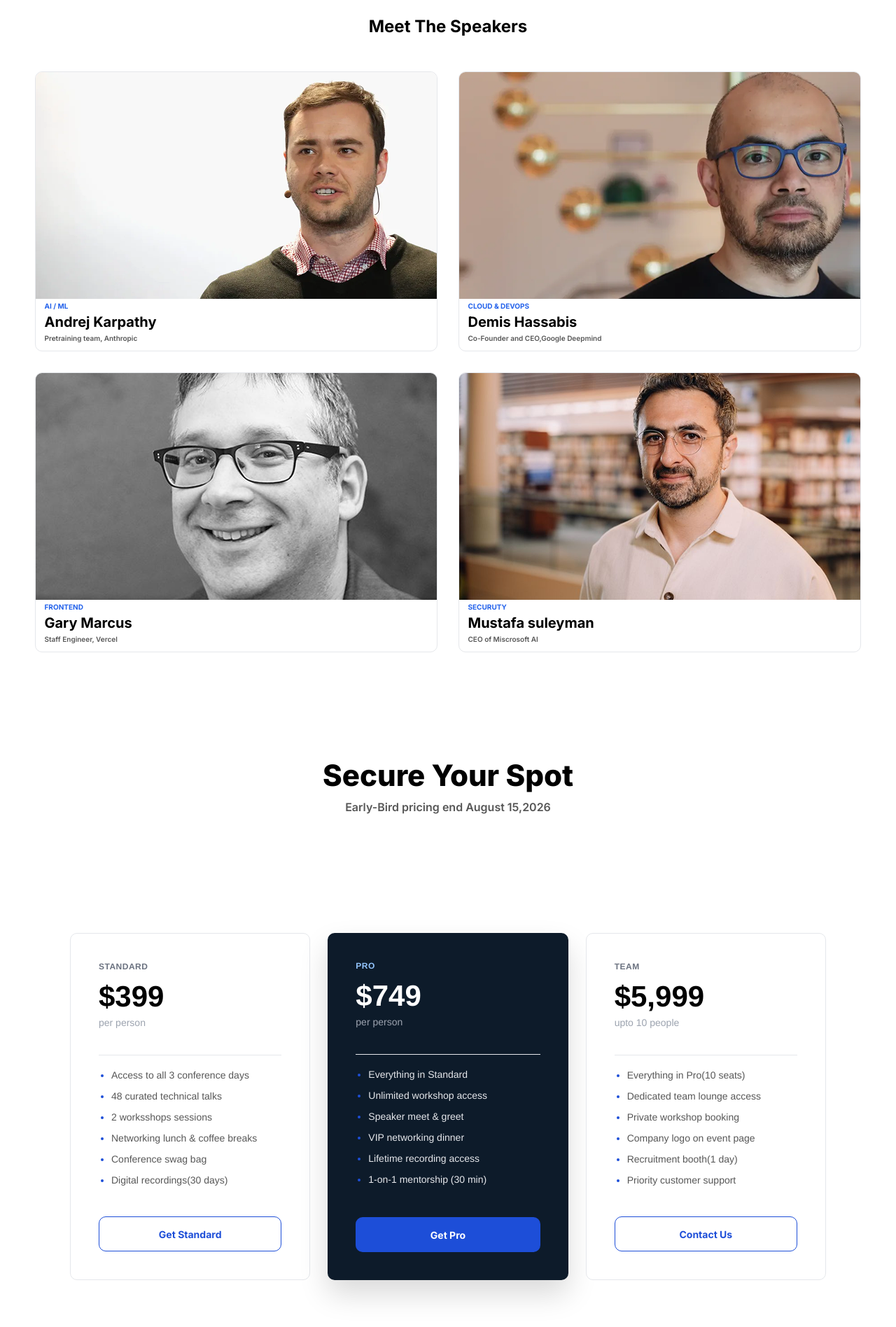
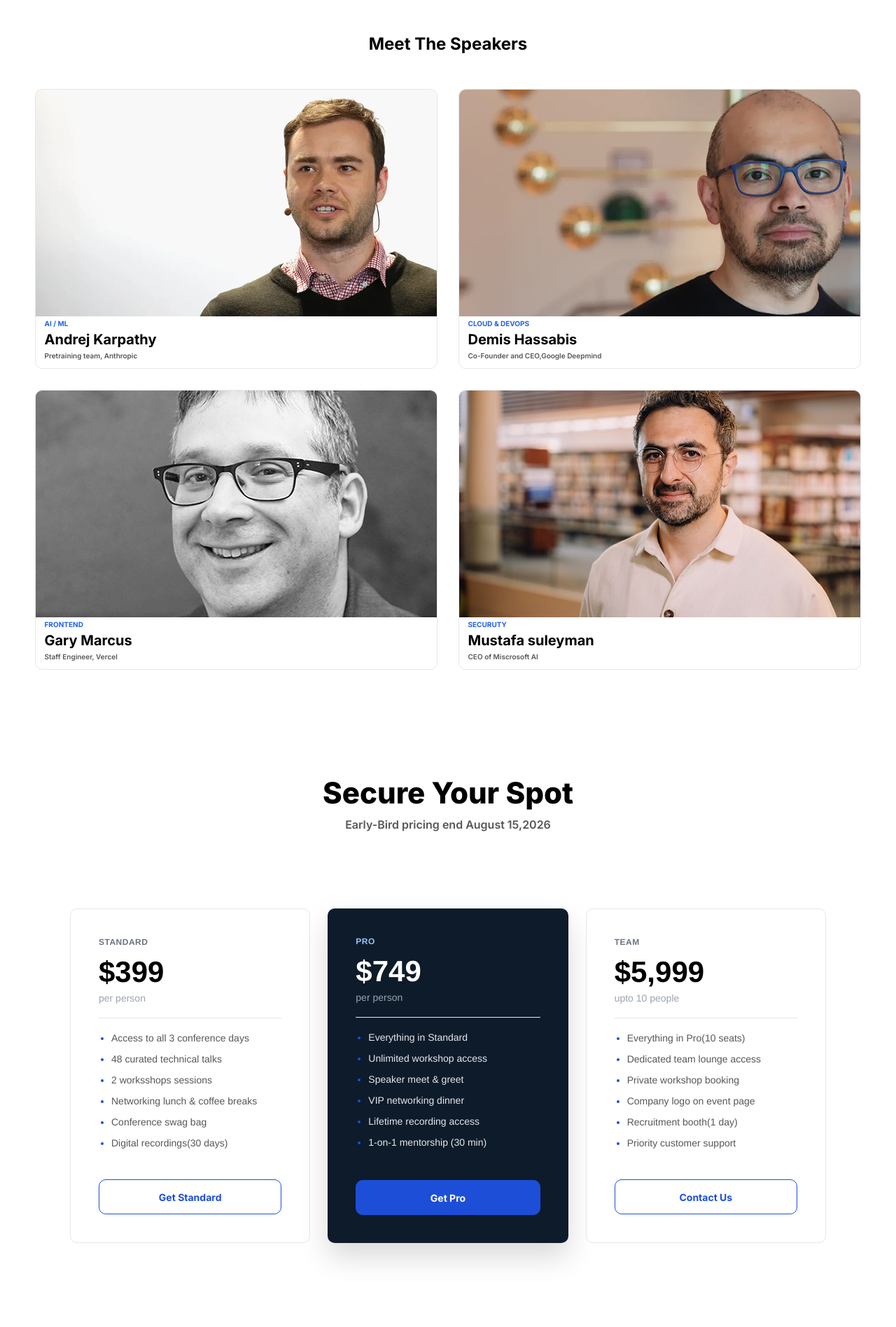
Before and after one commit to NavidPriyan/DevConf-Assignment-1, a plain HTML site: page index.html in a window 1280 px wide. Shown: the part 882-2778 px from the top of the page at 70% size. Drawn offline with nearby package versions, Linux system fonts and the light colour scheme.

Commit message:
gap reduced between sections and fixed some coding error

```diff
--- a/style.css
+++ b/style.css
@@ -77,7 +77,7 @@ header{
         background-repeat: no-repeat;
         display:grid;
         /* max-width: 1551px; */
-        margin: : 0% auto;
+        margin:0 auto;
 
 
 
@@ -125,7 +125,7 @@ header{
    align-items: center;
    text-align: center;
 
-   padding-top: 25px;
+   padding:50px 0;
    margin: 0 auto;
 
 
@@ -198,7 +198,7 @@ font-family: "Inter", sans-serif;
 
 .pricing{
     width:auto;
-    padding:100px 0;
+    padding:50px 0;
     background: white;
 }
 .pricing-header{
@@ -233,7 +233,7 @@ font-family: "Inter", sans-serif;
     width:auto;
     padding: 100px;
     gap: 25px;
-    margin: 60px auto 0;
+    margin: 0 auto ;
  }
 
  .card-info{
@@ -289,7 +289,7 @@ font-weight: 700;
 .price-text{
     font-size:14px;
     color : #9ca3af;
-    margin-bottom: 18px;
+
 }
 .card-info.highlighted .price-text{
     color:#9ca3af;
```
